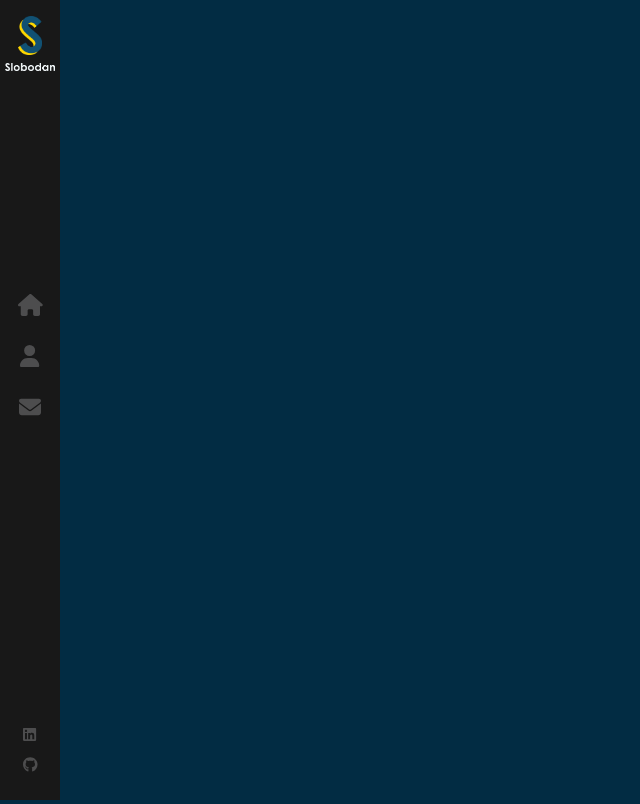
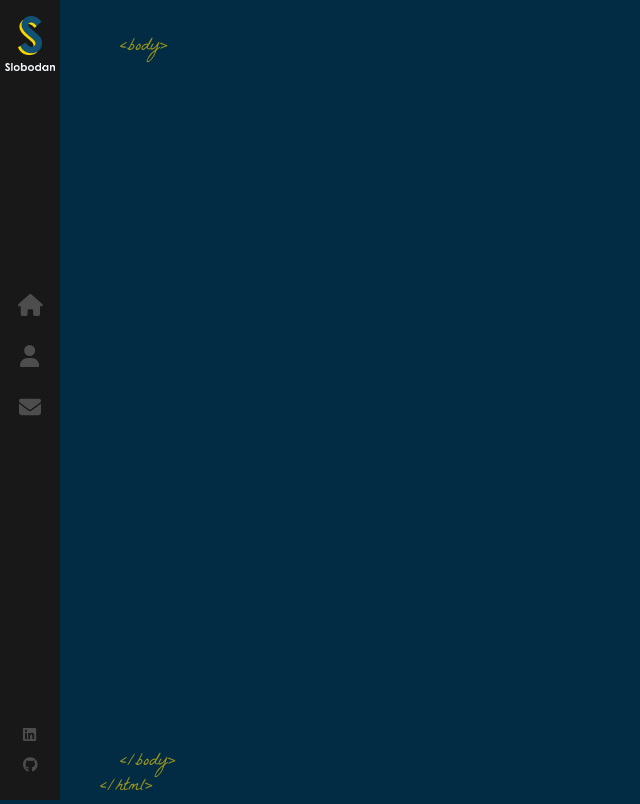
Before and after one commit to theKunte/react-portfolio, a React (Create React App) app: page / in a window 1280 px wide. Shown: the whole page, without its empty margins (0-640 px from the left). Built offline with nearby package versions, Linux system fonts and the light colour scheme.

Commit message:
set up Layout

```diff
--- a/src/assets/components/Layout/index.js
+++ b/src/assets/components/Layout/index.js
@@ -1,11 +1,23 @@
 import './index.scss';
 import Sidebar from '../SideBar'
+import { Outlet } from 'react-router-dom';
+
 const Layout = () => {
-    return (
-     <>
-      <Sidebar></Sidebar>
-    </>
-    )
+  return (
+    <div className='App'>
+      <Sidebar />
+      <div className='page'>
+        <span className='tags top-tags'>&lt;body&gt;</span>
+
+        <Outlet />
+        <span className='tags bottom-tags'>
+          &lt;/body&gt;
+          <br />
+          <span className='bottom-tag-html'>&lt;/html&gt;</span>
+        </span>
+      </div>
+    </div>
+  )
 }
 
-export default Layout;
+export default Layout
--- a/src/assets/components/Layout/index.scss
+++ b/src/assets/components/Layout/index.scss
@@ -0,0 +1,24 @@
+.page {
+    width: 100%;
+    height: 100%;
+    position: absolute;
+  }
+
+  .top-tags {
+    bottom: auto;
+    top: 35px;
+  }
+
+  .tags {
+    color: #ffd700;
+    opacity: 0.6;
+    position: absolute;
+    bottom: 0;
+    left: 120px;
+    font-size: 18px;
+    font-family: 'La Belle Aurore', cursive;
+  }
+
+  .bottom-tag-html {
+    margin-left: -20px;
+  }
--- a/src/index.css
+++ b/src/index.css
@@ -4,8 +4,8 @@
 }
 body {
   margin: 0;
-  /* TODO: fix font for sidbar */
-  font-family: 300 11px/1.4 'Helvetica Neue', 'sans-serif';
+  /* TODO: fix font for sidbar (video at minute 20*/
+  font: 300 11px/1.4 'Helvetica Neue', 'sans-serif';
   color: #444;
   background: #022c43;
   overflow: hidden;
```
Also changed, not shown: src/assets/components/Home/index.js (added), src/assets/components/Home/index.scss (added).
